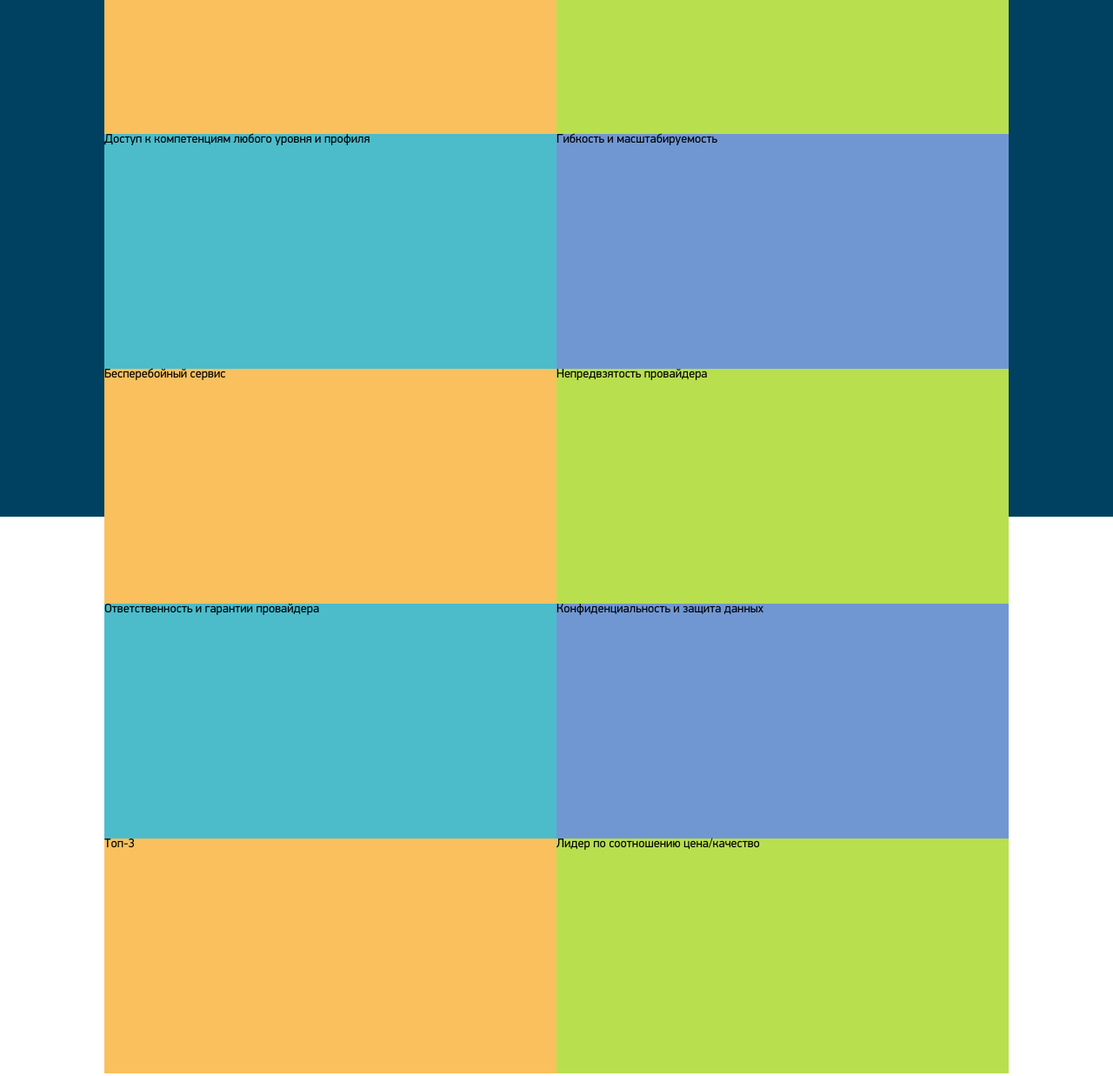
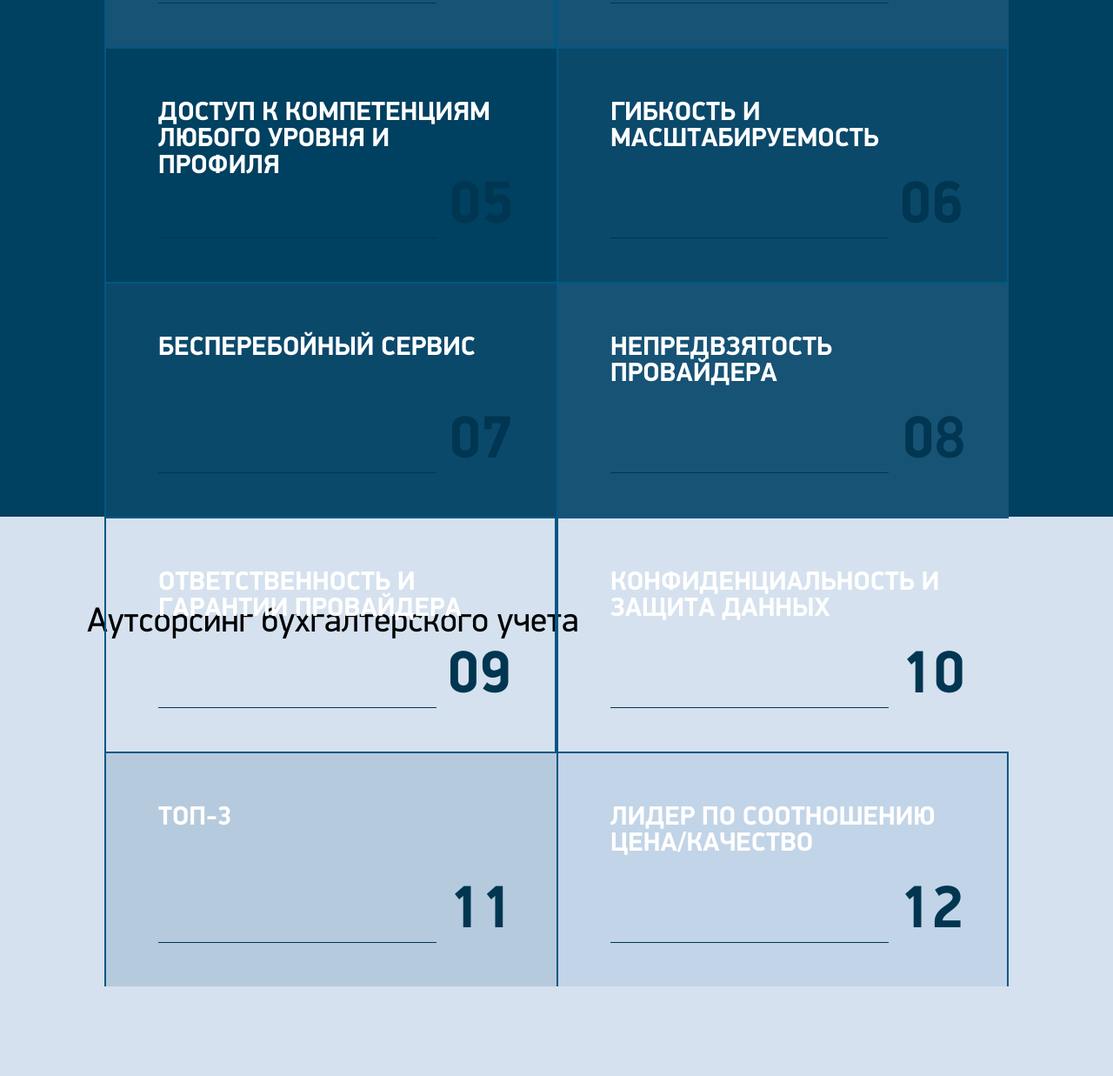
Before and after one commit to ghostgo/bellerage-html, a plain HTML site: page index.html in a window 1280 px wide. Shown: the part 1566-2803 px from the top of the page at 87% size. Drawn offline with Linux system fonts and the light colour scheme.

Commit message:
completed details block

```diff
--- a/assets/css/details.css
+++ b/assets/css/details.css
@@ -1,6 +1,6 @@
 .details-block {
     box-sizing: border-box;
-    padding: 100px;
+    padding: 0 100px;
     width: 100%;
     height: 1080px;
     background-color: #004060;
@@ -11,6 +11,7 @@ ol.details-list {
     margin-inline: auto;
     display: flex;
     flex-wrap: wrap;
+
     list-style: none;
     counter-reset: cardnr;
     justify-content: center;
@@ -19,11 +20,56 @@ ol.details-list {
 ol.details-list li {
     width: 520px;
     height: 270px;
+    color: #ffffff;
+    padding: 60px 50px 50px 60px;
+    border: 2px solid #005783;
+    border-bottom: none;
+    border-right: none;
+    box-sizing: border-box;
+    display: flex;
+    flex-direction: column;
+    justify-content: space-between;
+    position: relative;
     counter-increment: cardnr;
-    position: relative;
   }
 
-li:nth-child(4n) { background-color: #b8df4e }
-li:nth-child(4n + 1) { background-color: #4cbccb }
-li:nth-child(4n + 2) { background-color: #7197d3 }
-li:nth-child(4n + 3) { background-color: #f9c05d }
+ol.details-list li::after {
+    position: absolute;
+    bottom: 50px;
+    content: counter(cardnr, decimal-leading-zero);
+    font-weight: 700;
+    font-size: 4.3rem;
+    color: #003651;
+    display: flex;
+    align-self: flex-end;
+}
+
+ol.details-list li:nth-child(3n)
+{ border-right: 2px solid #005783 }
+ol.details-list li:nth-child(9n - 7)
+{ background-color: #396d9533 }
+ol.details-list li:nth-child(9n - 6)
+{ background-color: #72a2c733 }
+ol.details-list li:nth-child(9n - 5)
+{ background-color: #72a2c733 }
+ol.details-list li:nth-child(9n - 3)
+{ background-color: #396d9533 }
+ol.details-list li:nth-child(9n - 2)
+{ background-color: #396d9533 }
+ol.details-list li:nth-child(9n - 1)
+{ background-color: #72a2c733 }
+
+.details-list__title {
+    color: #ffffff;
+    font-weight: 700;
+    font-size: 1.9rem;
+    text-transform: uppercase;
+}
+
+.details-list__hr {
+    width: 320px;
+    height: 1px;
+    margin: 0;
+    border: none;
+    background-color: #003651;
+}
--- /dev/null
+++ b/assets/css/outsourcing.css
@@ -0,0 +1,7 @@
+.outsourcing-block {
+  box-sizing: border-box;
+  padding: 100px 100px 60px;
+  width: 100%;
+  height: 1080px;
+  background-color: #D5E1EE;
+}
--- a/index.html
+++ b/index.html
@@ -8,6 +8,7 @@
     <link rel="stylesheet" href="assets/css/main.css">
     <link rel="stylesheet" href="assets/css/home.css">
     <link rel="stylesheet" href="assets/css/details.css">
+    <link rel="stylesheet" href="assets/css/outsourcing.css">
 </head>
 <body>
     <section class="home-block">
@@ -45,22 +46,61 @@
     </section>
     <section class="details-block">
         <div class="wrapper">
-
             <ol class="details-list">
-                <li>Оптимизация затрат</li>
-                <li>Возможность сфокусироваться на основном бизнесе</li>
-                <li>Доступ к лучшим практикам</li>
-                <li>Оптимизация и автоматизация бизнес-процессов</li>
-                <li>Доступ к компетенциям любого уровня и профиля</li>
-                <li>Гибкость и масштабируемость</li>
-                <li>Бесперебойный сервис</li>
-                <li>Непредвзятость провайдера</li>
-                <li>Ответственность и гарантии провайдера</li>
-                <li>Конфиденциальность и защита данных</li>
-                <li>Топ-3</li>
-                <li>Лидер по соотношению цена/качество</li>
-              </ol>
-
+                <li class="row ai-start">
+                    <span class="details-list__title">Оптимизация затрат</span>
+                    <hr class="details-list__hr">
+                </li>
+                <li>
+                    <span class="details-list__title">Возможность сфокусироваться на основном бизнесе</span>
+                    <hr class="details-list__hr">
+                </li>
+                <li>
+                    <span class="details-list__title">Доступ к лучшим практикам</span>
+                    <hr class="details-list__hr">
+                </li>
+                <li>
+                    <span class="details-list__title">Оптимизация и автоматизация бизнес-процессов</span>
+                    <hr class="details-list__hr">
+                </li>
+                <li>
+                    <span class="details-list__title">Доступ к компетенциям любого уровня и профиля</span>
+                    <hr class="details-list__hr">
+                </li>
+                <li>
+                    <span class="details-list__title">Гибкость и масштабируемость</span>
+                    <hr class="details-list__hr">
+                </li>
+                <li>
+                    <span class="details-list__title">Бесперебойный сервис</span>
+                    <hr class="details-list__hr">
+                </li>
+                <li>
+                    <span class="details-list__title">Непредвзятость провайдера</span>
+                    <hr class="details-list__hr">
+                </li>
+                <li>
+                    <span class="details-list__title">Ответственность и гарантии провайдера</span>
+                    <hr class="details-list__hr">
+                </li>
+                <li>
+                    <span class="details-list__title">Конфиденциальность и защита данных</span>
+                    <hr class="details-list__hr">
+                </li>
+                <li>
+                    <span class="details-list__title">Топ-3</span>
+                    <hr class="details-list__hr">
+                </li>
+                <li>
+                    <span class="details-list__title">Лидер по соотношению цена/качество</span>
+                    <hr class="details-list__hr">
+                </li>
+            </ol>
+        </div>
+    </section>
+    <section class="outsourcing-block">
+        <div class="wrapper">
+            <h2>Аутсорсинг бухгалтерского учета</h2>
         </div>
     </section>
 </body>
```
